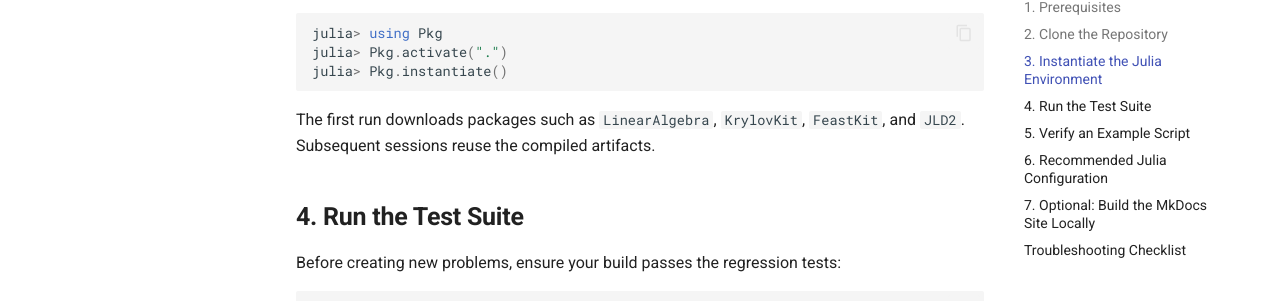
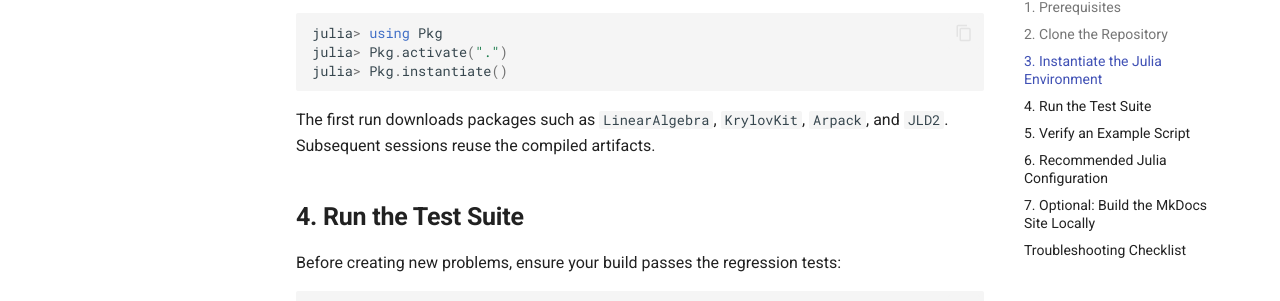
Before and after one commit to subhk/Cross.jl, an MkDocs documentation site: the page built from docs/getting_started.md, in a window 1280 px wide and 900 px high, scrolled down 818 px. Shown: the part 149-450 px from the top of the window. Built offline with MkDocs 1.6.1 and Material for MkDocs 9.7.7, drawn with Linux system fonts in a browser that asks for light colours; comment, search, counter and statistics services are not loaded; some of the changed text lies outside the part shown.

Commit message:
Update getting_started.md

````diff
--- a/docs/getting_started.md
+++ b/docs/getting_started.md
@@ -32,7 +32,7 @@ julia> Pkg.activate(".")
 julia> Pkg.instantiate()
 ```
 
-The first run downloads packages such as `LinearAlgebra`, `KrylovKit`, `FeastKit`, and `JLD2`. Subsequent sessions reuse the compiled artifacts.
+The first run downloads packages such as `LinearAlgebra`, `KrylovKit`, `Arpack`, and `JLD2`. Subsequent sessions reuse the compiled artifacts.
 
 ## 4. Run the Test Suite
 
````
Also changed, not shown: other parts of docs/getting_started.md (+1 -1 lines).
